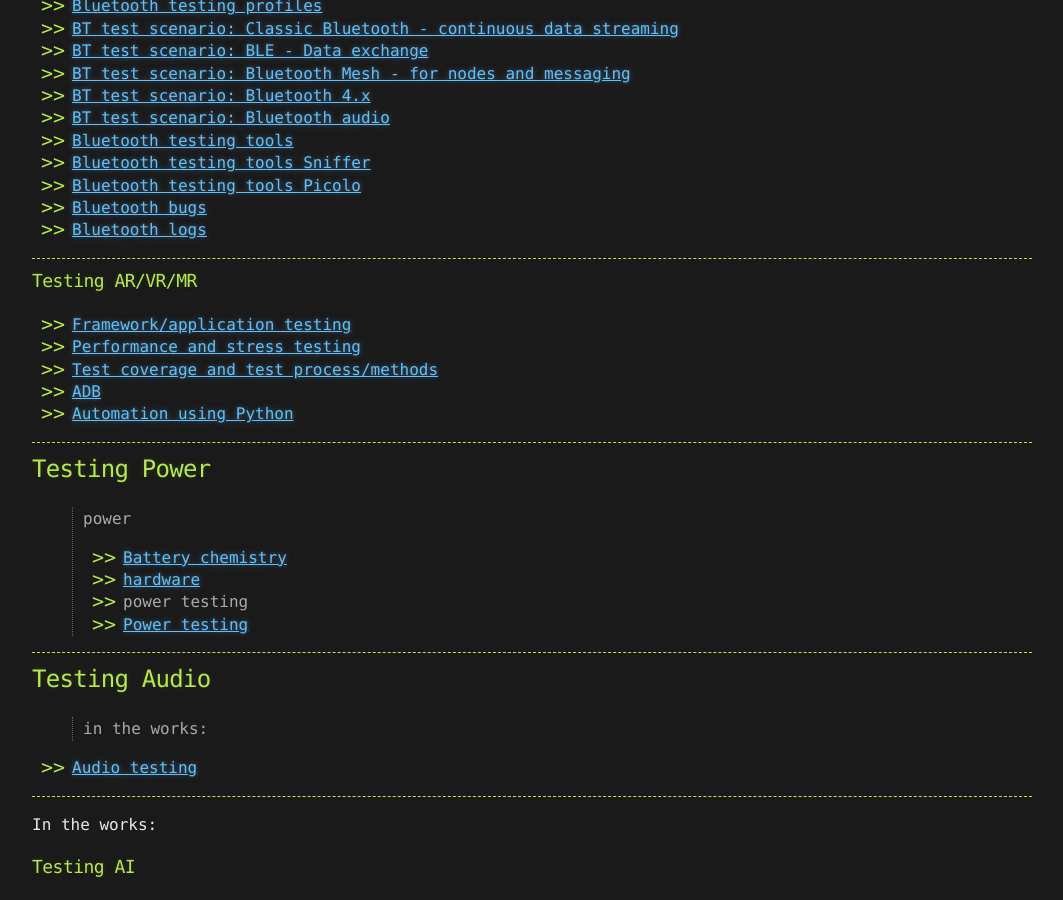
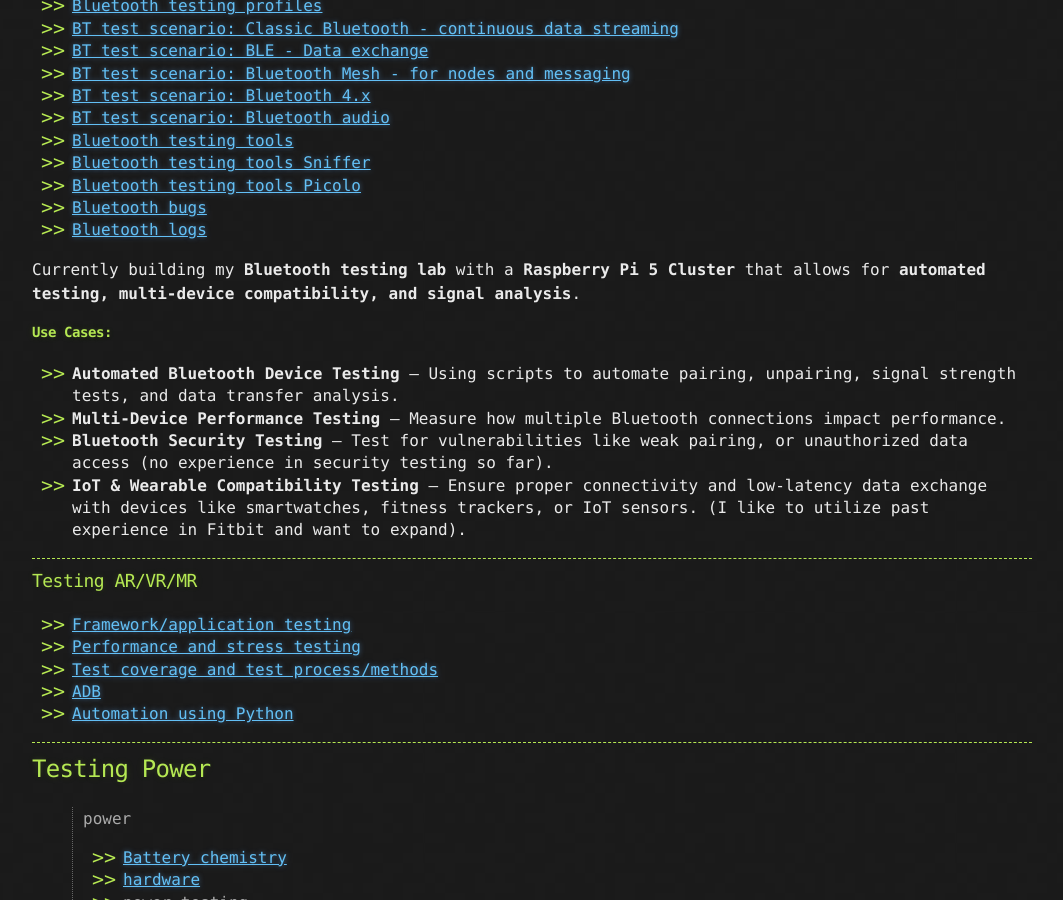
Before and after one commit to sciustechnologia/sciustechnologia.github.io, a Jekyll site: the page built from index.md, in a window 1280 px wide and 900 px high, scrolled down 452 px. Shown: the whole window, without its empty margins (108-1171 px from the left). Built offline with Jekyll 4.4.1, drawn with Linux system fonts in a browser that asks for light colours.

Commit message:
Update index.md

```diff
--- a/index.md
+++ b/index.md
@@ -26,6 +26,15 @@ description: QA testing and technical writing
 - [Bluetooth testing tools Picolo](./testing/btt_picolo.html)
 - [Bluetooth bugs](./testing/bt_protocolerrors.html)
 - [Bluetooth logs](./testing/bt_logs.html)
+
+Currently building my **Bluetooth testing lab** with a **Raspberry Pi 5 Cluster** that allows for **automated testing, multi-device compatibility, and signal analysis**.
+
+#### **Use Cases:**
+
+* **Automated Bluetooth Device Testing** – Using scripts to automate pairing, unpairing, signal strength tests, and data transfer analysis.
+* **Multi-Device Performance Testing** – Measure how multiple Bluetooth connections impact performance.
+* **Bluetooth Security Testing** – Test for vulnerabilities like weak pairing, or unauthorized data access (no experience in security testing so far).
+* **IoT & Wearable Compatibility Testing** – Ensure proper connectivity and low-latency data exchange with devices like smartwatches, fitness trackers, or IoT sensors. (I like to utilize past experience in Fitbit and want to expand).
 
 ---
 
```
